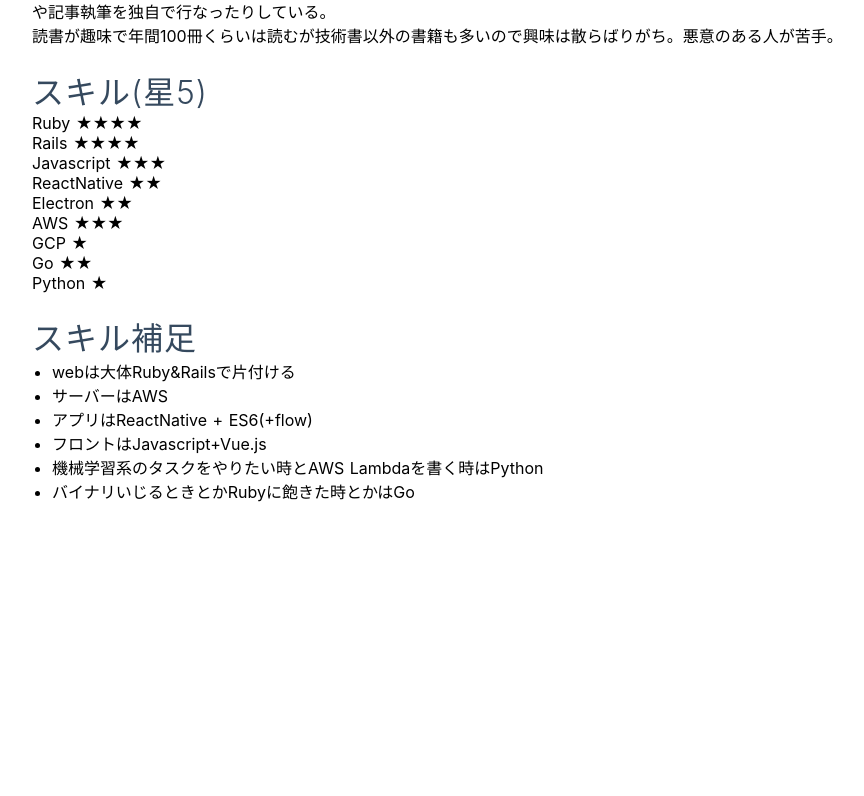
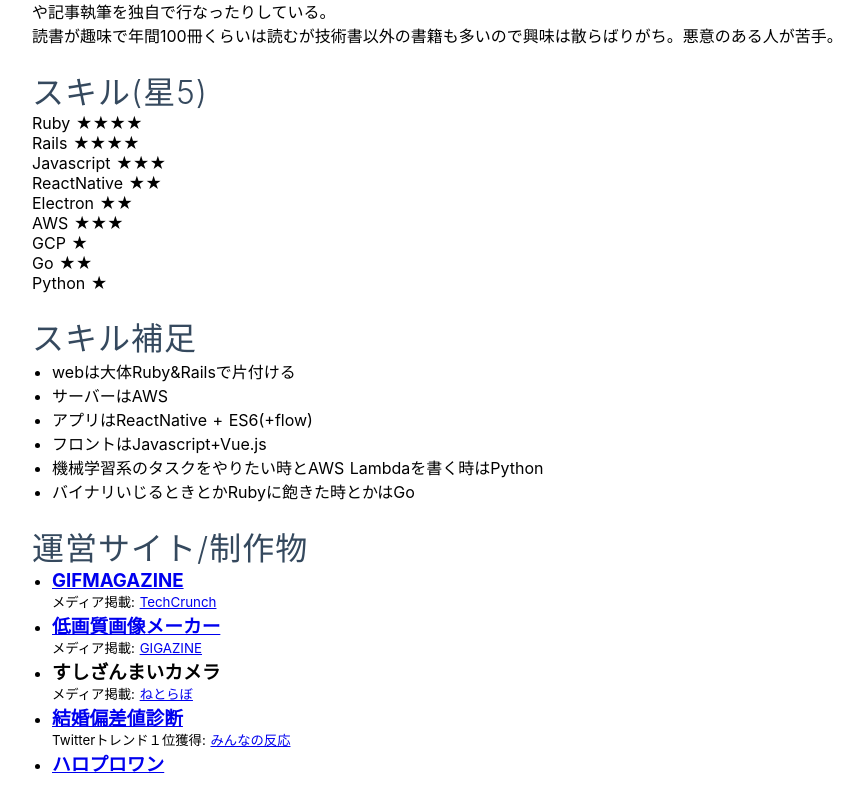
Before and after one commit to YuheiNakasaka/razokulover.com, a Nuxt app: page /profile in a window 1280 px wide. Shown: the part 1007-1803 px from the top of the page, without its empty margins (64-928 px from the left). Before the commit the page ends 1530 px from the top, so only its background shows below. Built offline with nearby package versions, Linux system fonts and the light colour scheme.

Commit message:
制作物とか少し追加

```diff
--- a/pages/profile.vue
+++ b/pages/profile.vue
@@ -70,6 +70,41 @@
             <li>バイナリいじるときとかRubyに飽きた時とかはGo</li>
           </ul>
         </section>
+
+        <section>
+          <h2>運営サイト/制作物</h2>
+          <ul class="works">
+            <li>
+              <div class="work">
+                <h3><a href="https://gifmagazine.net/" target="_blank">GIFMAGAZINE</a></h3>
+                <p>メディア掲載: <a href="https://jp.techcrunch.com/2019/01/30/gifmagazine-fundraising/">TechCrunch</a></p>
+              </div>
+            </li>
+            <li>
+              <div class="work">
+                <h3><a href="https://gifmagazine.net/converters/teigashitsu" target="_blank">低画質画像メーカー</a></h3>
+                <p>メディア掲載: <a href="https://gigazine.net/news/20170311-teigashitsu-gazou-maker/">GIGAZINE</a></p>
+              </div>
+            </li>
+            <li>
+              <div class="work">
+                <h3>すしざんまいカメラ</h3>
+                <p>メディア掲載: <a href="https://nlab.itmedia.co.jp/nl/articles/1909/06/news118.html">ねとらぼ</a></p>
+              </div>
+            </li>
+            <li>
+              <div class="work">
+                <h3><a href="https://yuheinakasaka.github.io/marriage-ability-calc/" target="_blank">結婚偏差値診断</a></h3>
+                <p>Twitterトレンド１位獲得: <a href="https://twitter.com/hashtag/%E7%B5%90%E5%A9%9A%E5%81%8F%E5%B7%AE%E5%80%A4%E8%A8%BA%E6%96%AD?src=hash">みんなの反応</a></p>
+              </div>
+            </li>
+            <li>
+              <div class="work">
+                <h3><a href="https://yuheinakasaka.github.io/hello-project-one/" target="_blank">ハロプロワン</a></h3>
+              </div>
+            </li>
+          </ul>
+        </section>
       </div>
     </div>
   </section>
@@ -111,9 +146,14 @@
       ul {
         padding: 0;
         list-style: none;
-        &.skill, &.hobby {
+        &.skill, &.hobby, &.works {
           list-style-type: disc;
           padding-left: 20px;
+        }
+        .work {
+          p {
+            font-size: 10pt;
+          }
         }
       }
     }
```
